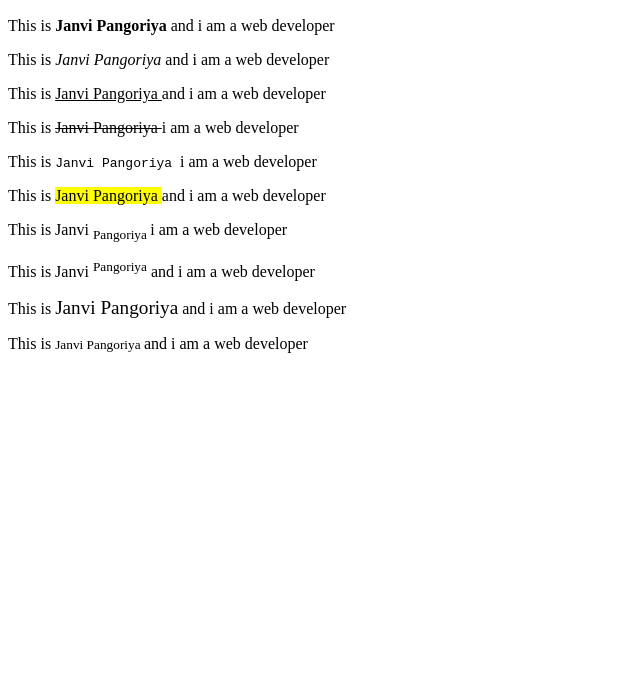
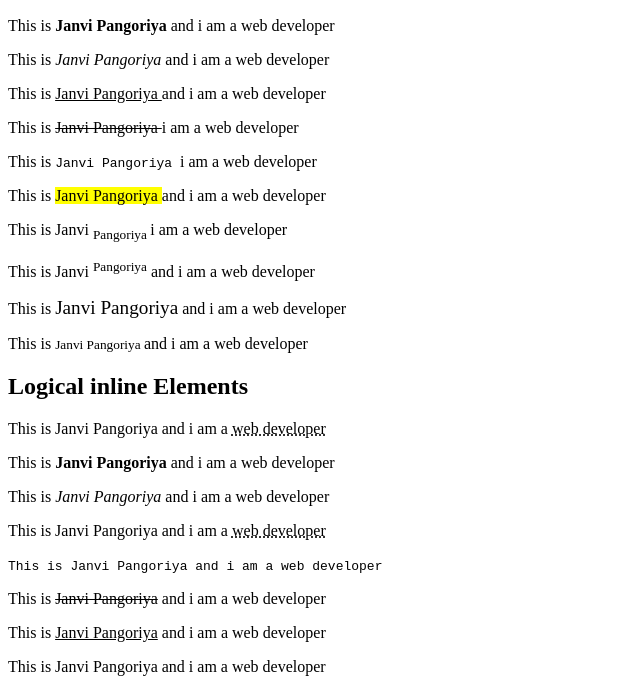
Before and after one commit to JanviPangoriya/full_stack_1-1, a plain HTML site: page inlinetags.html in a window 1280 px wide. Shown: the part 110-802 px from the top of the page, without its empty margins (0-640 px from the left). Drawn offline with Linux system fonts and the light colour scheme.

Commit message:
Logial tags

```diff
--- a/inlinetags.html
+++ b/inlinetags.html
@@ -19,5 +19,15 @@
     <p>This is Janvi <sup> Pangoriya</sup> and i am a web developer</p>
     <p>This is <big>Janvi Pangoriya</big> and i am a web developer</p>
     <p>This is <small> Janvi Pangoriya </small> and i am a web developer</p>
+    <h2>Logical inline Elements</h2>
+    <p>This is Janvi Pangoriya and i am a <acronym title="Student">web developer</acronym> </p>
+    <p>This is <strong> Janvi Pangoriya </strong> and i am a web developer</p>
+    <p>This is <em>Janvi Pangoriya </em> and i am a web developer</p>
+    <p>This is Janvi Pangoriya and i am a <abbr title="dev">web developer </abbr></p>
+    <p><code> This is Janvi Pangoriya and i am a web developer</code></p>
+    <p>This is <del>Janvi Pangoriya</del> and i am a web developer</p>
+    <p>This is <ins> Janvi Pangoriya</ins> and i am a web developer</p>
+    <p>This is Janvi Pangoriya and i am a web developer</p>
+
 </body>
 </html>
```
